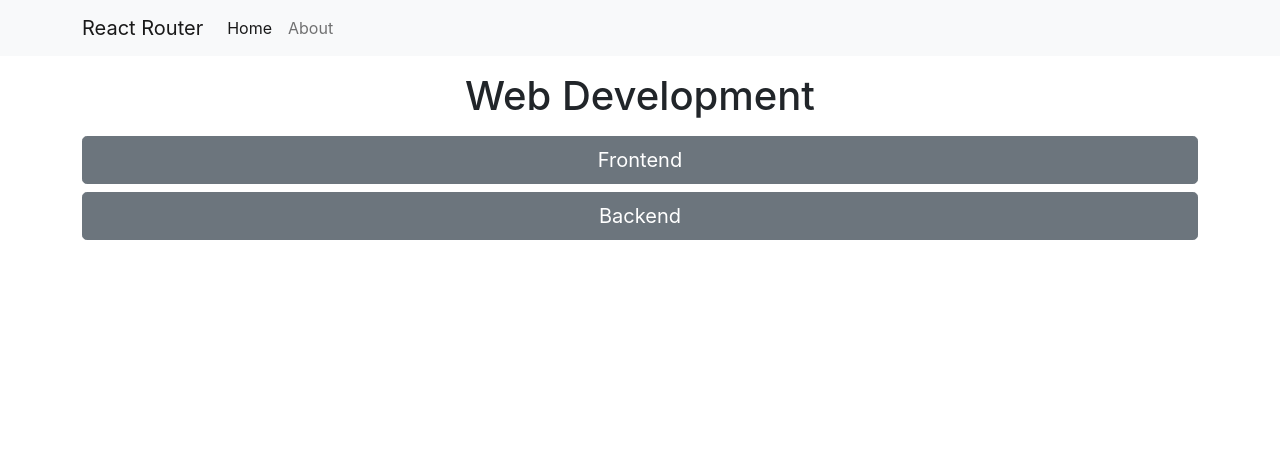
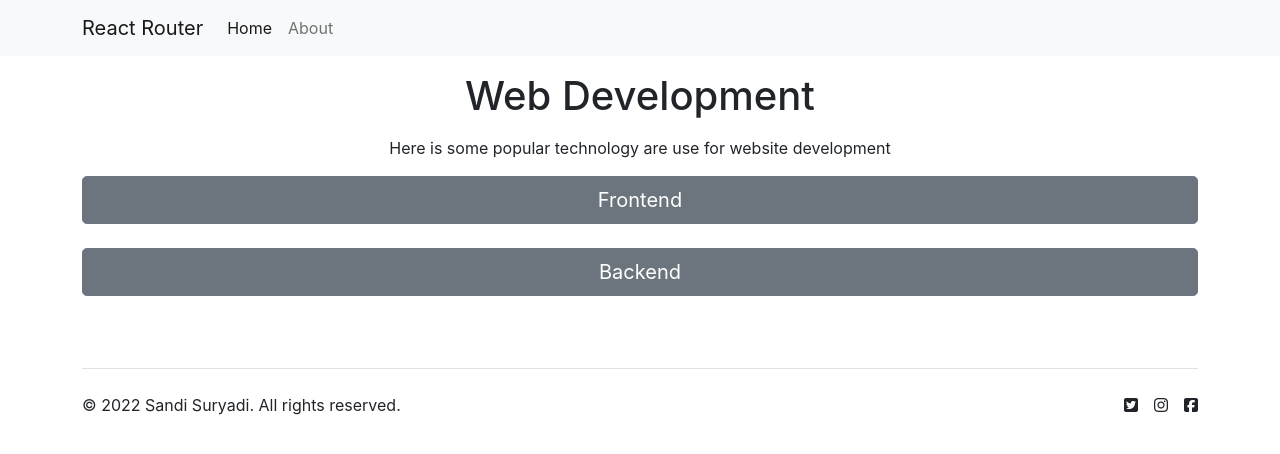
Before and after one commit to sandisuryadi36/react-router, a React (Create React App) app: page / in a window 1280 px wide. Shown: the top 454 px of the page. Built offline with nearby package versions, Linux system fonts and the light colour scheme.

Commit message:
fix some bug

```diff
--- /dev/null
+++ b/src/main/component/footer.jsx
@@ -0,0 +1,18 @@
+const Footer = () => {
+    return (
+        <div className="container">
+            <footer className="pt-5">
+                <div className="d-flex justify-content-between pt-4 my-4 border-top">
+                    <p>© 2022 Sandi Suryadi. All rights reserved.</p>
+                    <ul className="list-unstyled d-flex">
+                        <li className="ms-3"><a className="link-dark" href="#tw"><i className="fab fa-twitter-square"></i></a></li>
+                        <li className="ms-3"><a className="link-dark" href="#ig"><i className="fab fa-instagram"></i></a></li>
+                        <li className="ms-3"><a className="link-dark" href="#fb"><i className="fab fa-facebook-square"></i></a></li>
+                    </ul>
+                </div>
+            </footer>
+        </div>
+    )
+}
+
+export default Footer
--- a/src/main/index.jsx
+++ b/src/main/index.jsx
@@ -1,4 +1,5 @@
 import { Outlet } from "react-router-dom";
+import Footer from "./component/footer";
 import Navbar from "./component/navbar";
 
 export default function Main() {
@@ -8,6 +9,7 @@ export default function Main() {
             <div className="container">
                 <Outlet />
             </div>
+            <Footer />
         </div>
     );
 }
--- a/src/main/page/home.jsx
+++ b/src/main/page/home.jsx
@@ -12,7 +12,7 @@ export default function Home() {
                     <div className="collapse multi-collapse my-2 mb-2" id={`collapse${item.type.toLowerCase()}`}>
                         <div className="card card-body">
                             {item.description}
-                            <div className="row">
+                            <div className="row m-4 align-items-center">
                                 <TechCards tech={item} />
                             </div>
                         </div>
@@ -27,7 +27,7 @@ export default function Home() {
         let element = props.tech.list.map((item, key) => {
             return (
                 <div key={key} className="col-md-4">
-                    <Link to={`/${item.name.toLowerCase()}`} className="my-4">
+                    <Link to={`/${item.name.toLowerCase()}`} className="m-4">
                         <i className={`${item.icon} fa-8x`} />
                         <h4>{item.name}</h4>
                     </Link>
@@ -38,10 +38,11 @@ export default function Home() {
     }
 
     return (
-        <div>
-            <h1 className="text-center my-3">Web Development</h1>
+        <div className="text-center">
+            <h1 className=" my-3">Web Development</h1>
+            <p>Here is some popular technology are use for website development</p>
 
-            <div className="row text-center gap-2">
+            <div className="row gap-4">
                 <Header />
             </div>
         </div>
--- a/src/main/page/tech.jsx
+++ b/src/main/page/tech.jsx
@@ -5,6 +5,8 @@ export default function Tech(props) {
             <h2>{props.item.name}</h2>
             <p>URL: <a href={props.item.url}>{props.item.url}</a></p>
             <p>{props.item.description}</p>
+            <p>Lorem, ipsum dolor sit amet consectetur adipisicing elit. Animi pariatur autem eaque possimus totam excepturi dolores a harum earum praesentium quidem soluta perferendis at perspiciatis suscipit dignissimos ipsum sequi, laboriosam doloribus voluptatibus vitae? Sit doloribus debitis, voluptas adipisci, nam ut dignissimos obcaecati quam accusamus assumenda nulla molestias voluptatum eligendi qui.</p>
+            <p>Lorem ipsum dolor sit amet, consectetur adipisicing elit. Minus saepe veniam ducimus eveniet numquam dignissimos officiis illo nemo voluptatibus mollitia!</p>
         </div>
     )
 }
```
